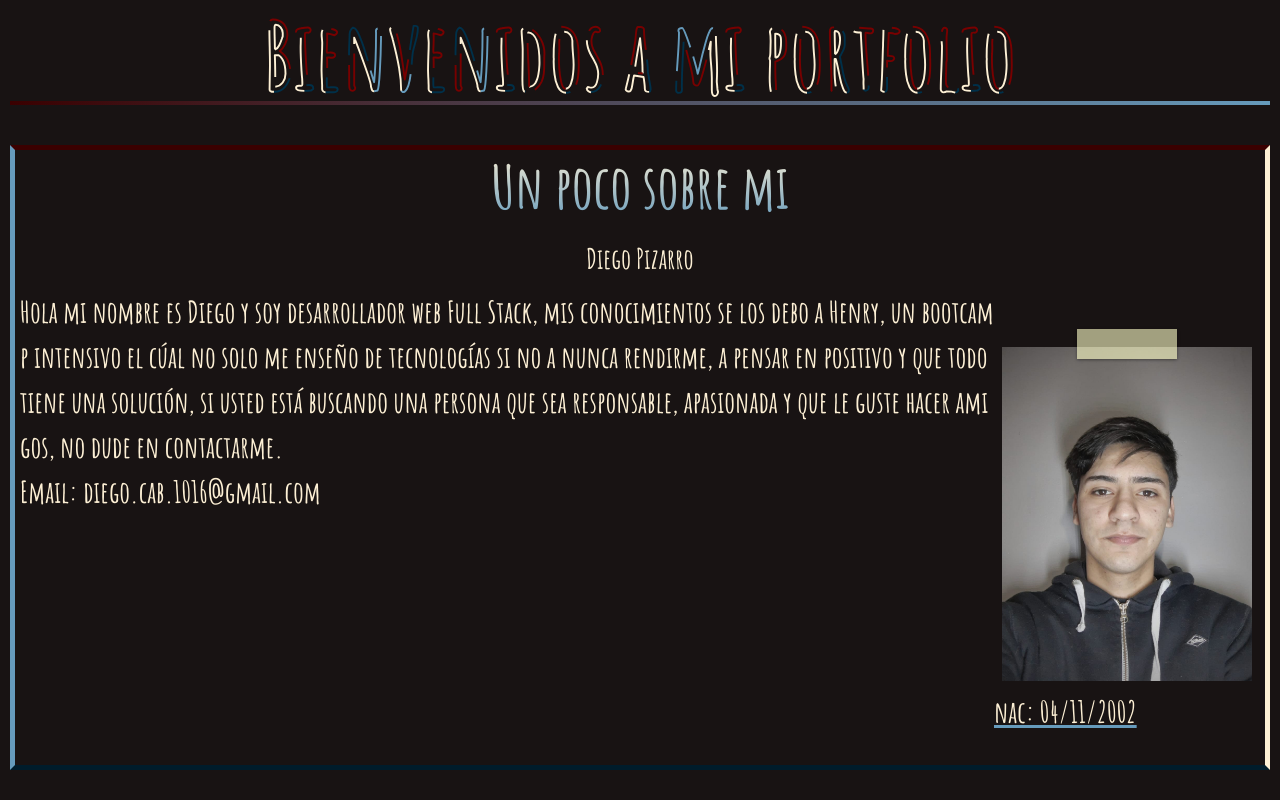
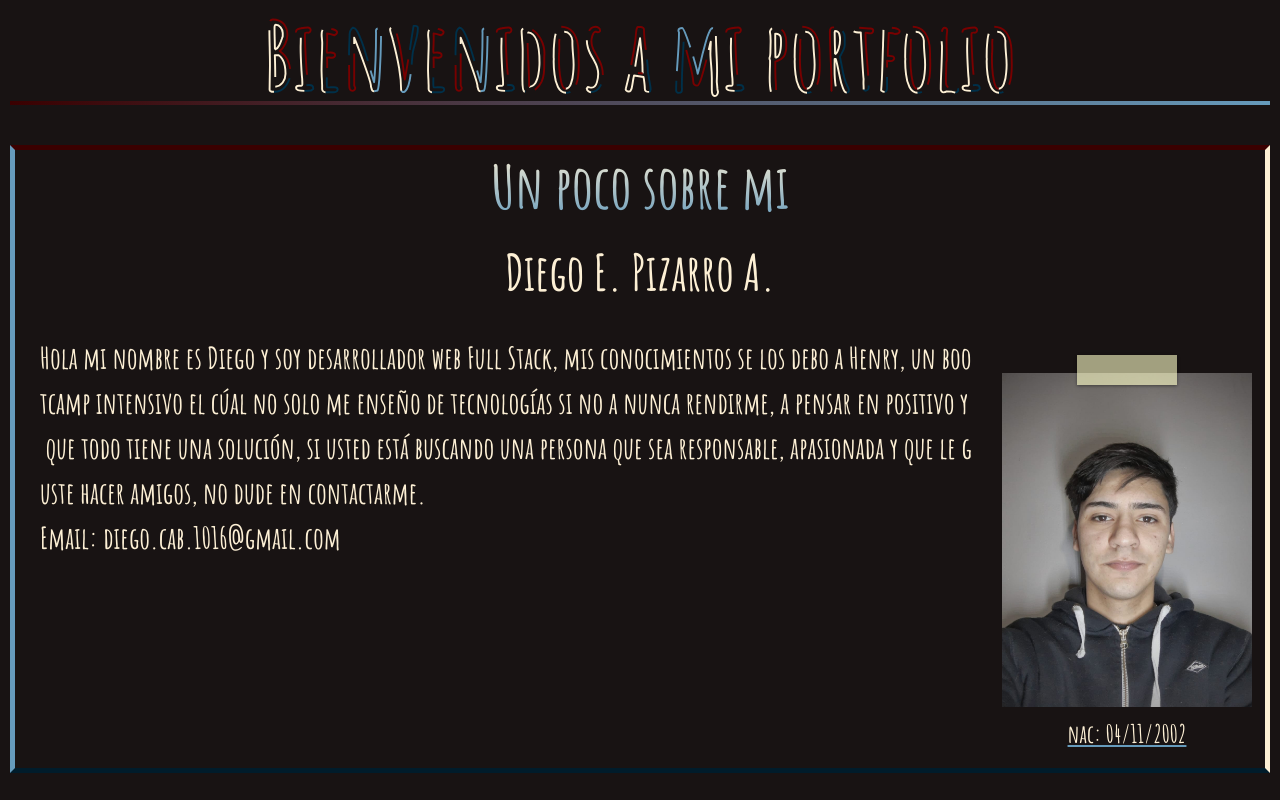
Before and after one commit to diegop1zarro/Portfolio, a React (Create React App) app: page / in a window 1280 px wide. Shown: the top 800 px of the page. Built offline with nearby package versions, Linux system fonts and the light colour scheme; a web font is replaced by a local one.

Commit message:
ajustes de texto

```diff
--- a/src/Components/About/About.css
+++ b/src/Components/About/About.css
@@ -28,8 +28,8 @@
      color: transparent;
     }
 .About h3{
-    color:#fdf0d5;
-
+color:#fdf0d5;
+font-size: 50px;
 }
 .About h3:hover{
 transition: 0.5s;
@@ -43,7 +43,12 @@ font-size: 60px;
     font-size: 30px;
     color:#fdf0d5;
     text-align:left;
+    margin: 20px
     /* background-color: white; */
+}
+.nac{
+    color:#fdf0d5;
+    font-size: 25px;
 }
 .About img{
     width: 250px;
--- a/src/Components/About/About.jsx
+++ b/src/Components/About/About.jsx
@@ -10,7 +10,7 @@ export default function About() {
       <Swing>
         <h2>Un poco sobre mi</h2>
       </Swing>
-            <h3>Diego Pizarro</h3>
+            <h3>Diego E. Pizarro A.</h3>
         <div className="About_MContainer">
         <p>
           <Fade delay={1200} top cascade>
@@ -23,7 +23,7 @@ export default function About() {
         <div>
           <a className='cinta uno'>
         <img src={fotodiego} alt='diego' />
-        <p>nac: 04/11/2002</p>
+        <div className='nac'>nac: 04/11/2002</div>
           </a>
         </div>
         {/* <a href="" download="">Download Text</a> */}
--- a/src/Components/Projects/Projects.css
+++ b/src/Components/Projects/Projects.css
@@ -64,6 +64,7 @@ h4{
     color: #fdf0d5;
     font-size: 30px;
     text-decoration: none;
+    margin-top: 10px;
 }
 .tecnologías{
     display:block;
```
